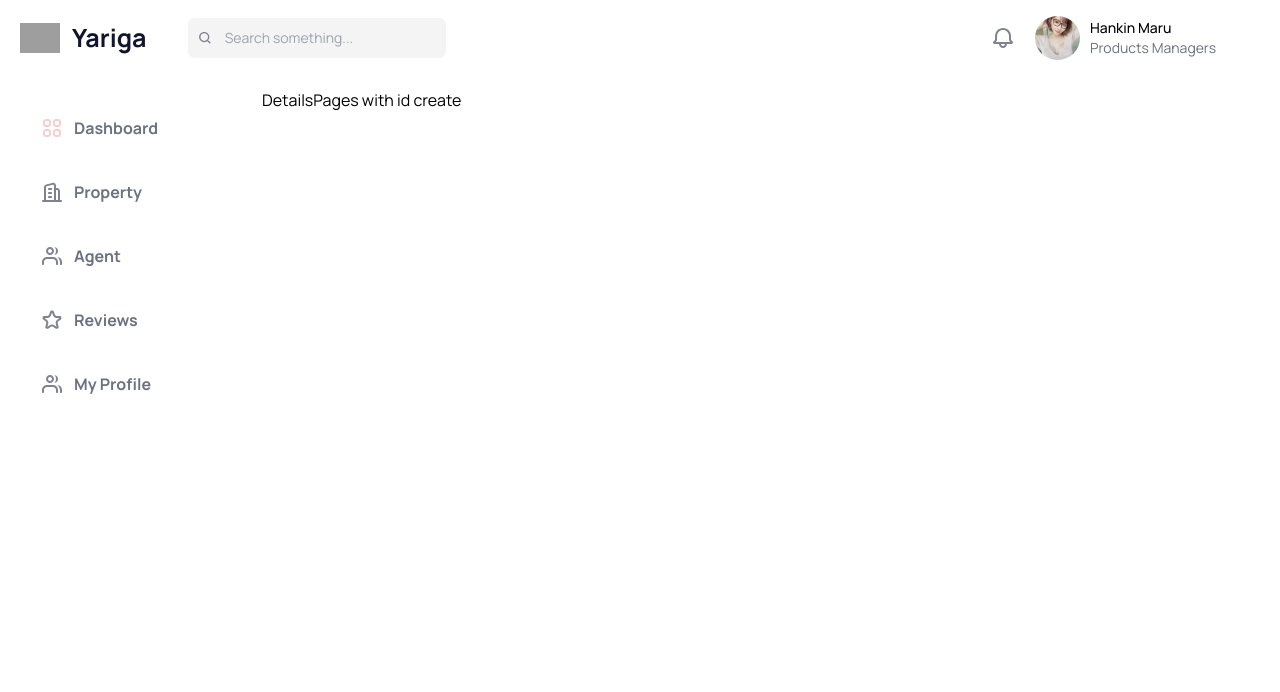
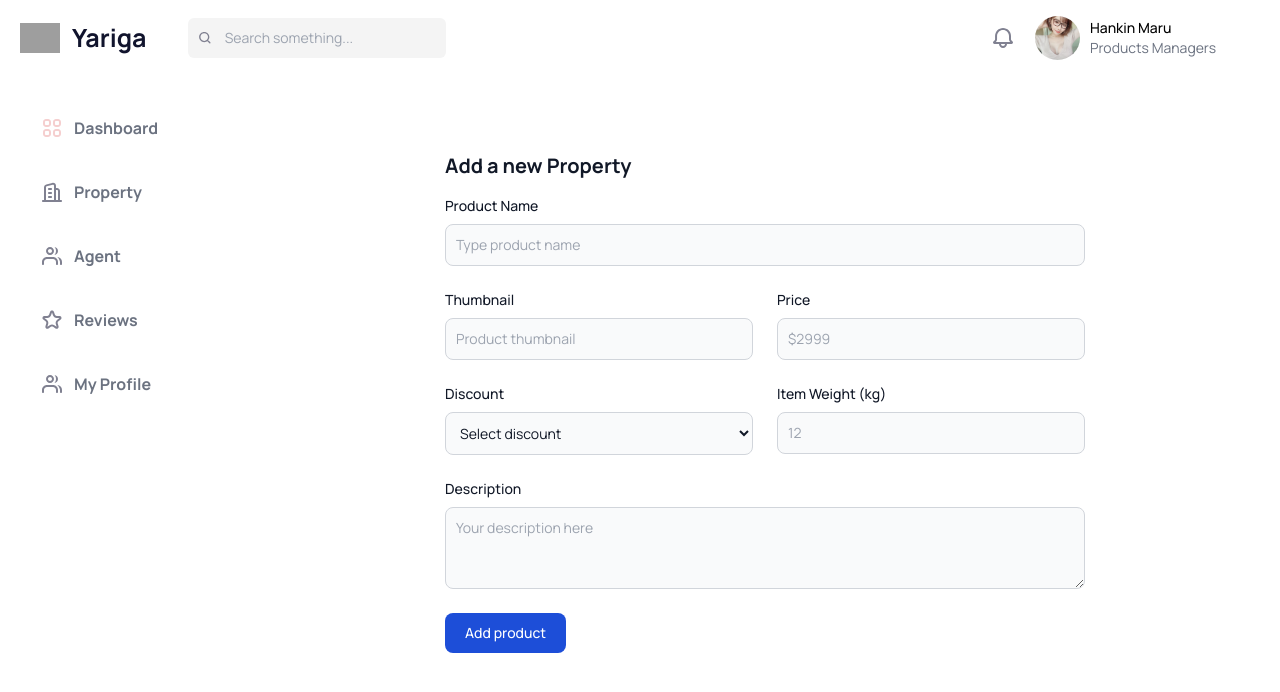
Before and after one commit to Vanthuy2002/next-begins, a Next.js app: page /property/create in a window 1280 px wide. Shown: the top 692 px of the page. Built offline with nearby package versions, Linux system fonts and the light colour scheme; grey boxes are pictures that could not be loaded.

Commit message:
fetching api with react query

```diff
--- /dev/null
+++ b/src/Effect/Loading.tsx
@@ -0,0 +1,27 @@
+import Flexbox from '@/components/Layout/Flex';
+import React from 'react';
+
+const Loading = () => {
+  return (
+    <Flexbox className='h-[calc(100vh-125px)] justify-center'>
+      <svg
+        aria-hidden='true'
+        className='inline w-10 h-10 mr-2 text-gray-200 animate-spin dark:text-gray-600 fill-blue-600'
+        viewBox='0 0 100 101'
+        fill='none'
+        xmlns='http://www.w3.org/2000/svg'
+      >
+        <path
+          d='M100 50.5908C100 78.2051 77.6142 100.591 50 100.591C22.3858 100.591 0 78.2051 0 50.5908C0 22.9766 22.3858 0.59082 50 0.59082C77.6142 0.59082 100 22.9766 100 50.5908ZM9.08144 50.5908C9.08144 73.1895 27.4013 91.5094 50 91.5094C72.5987 91.5094 90.9186 73.1895 90.9186 50.5908C90.9186 27.9921 72.5987 9.67226 50 9.67226C27.4013 9.67226 9.08144 27.9921 9.08144 50.5908Z'
+          fill='currentColor'
+        />
+        <path
+          d='M93.9676 39.0409C96.393 38.4038 97.8624 35.9116 97.0079 33.5539C95.2932 28.8227 92.871 24.3692 89.8167 20.348C85.8452 15.1192 80.8826 10.7238 75.2124 7.41289C69.5422 4.10194 63.2754 1.94025 56.7698 1.05124C51.7666 0.367541 46.6976 0.446843 41.7345 1.27873C39.2613 1.69328 37.813 4.19778 38.4501 6.62326C39.0873 9.04874 41.5694 10.4717 44.0505 10.1071C47.8511 9.54855 51.7191 9.52689 55.5402 10.0491C60.8642 10.7766 65.9928 12.5457 70.6331 15.2552C75.2735 17.9648 79.3347 21.5619 82.5849 25.841C84.9175 28.9121 86.7997 32.2913 88.1811 35.8758C89.083 38.2158 91.5421 39.6781 93.9676 39.0409Z'
+          fill='currentFill'
+        />
+      </svg>
+    </Flexbox>
+  );
+};
+
+export default Loading;
--- a/src/app/property/[id]/page.tsx
+++ b/src/app/property/[id]/page.tsx
@@ -1,6 +1,6 @@
 'use client';
 import MainLayout from '@/components/Layout';
-import { useParams } from 'next/navigation';
+import { useParams, useSearchParams } from 'next/navigation';
 import React from 'react';
 
 const DetailsPages = () => {
--- /dev/null
+++ b/src/app/property/create/page.tsx
@@ -0,0 +1,149 @@
+'use client';
+import MainLayout from '@/components/Layout';
+import { createProducts } from '@/services/property.service';
+import { useMutation, useQueryClient } from '@tanstack/react-query';
+import React, { FormEvent, useState } from 'react';
+
+const CreateProperty = () => {
+  const [propertiesVal, setPropertiesVal] = useState<Partial<IApiTypes>>();
+  const queryClient = useQueryClient();
+
+  const handleChange = (e: IEvents) => {
+    setPropertiesVal((prev) => ({ ...prev, [e.target.name]: e.target.value }));
+  };
+
+  const mutation = useMutation({
+    mutationFn: (values: Partial<IApiTypes> | undefined) =>
+      createProducts(values),
+    onSuccess: () => {
+      queryClient.invalidateQueries({ queryKey: ['products'] });
+    },
+  });
+
+  const handleSubmit = (e: FormEvent<HTMLFormElement>) => {
+    e.preventDefault();
+    mutation.mutate(propertiesVal);
+  };
+
+  return (
+    <MainLayout>
+      <section className='bg-white dark:bg-gray-900'>
+        <div className='py-8 px-4 mx-auto max-w-2xl lg:py-16'>
+          <h2 className='mb-4 text-xl font-bold text-gray-900 dark:text-white'>
+            Add a new Property
+          </h2>
+          <form autoComplete='off' onSubmit={handleSubmit}>
+            <div className='grid gap-4 sm:grid-cols-2 sm:gap-6'>
+              <div className='sm:col-span-2'>
+                <label
+                  htmlFor='title'
+                  className='block mb-2 text-sm font-medium text-gray-900 dark:text-white'
+                >
+                  Product Name
+                </label>
+                <input
+                  onChange={handleChange}
+                  type='text'
+                  name='title'
+                  id='title'
+                  className='bg-gray-50 border border-gray-300 text-gray-900 text-sm rounded-lg focus:ring-primary-600 focus:border-primary-600 block w-full p-2.5 dark:bg-gray-700 dark:border-gray-600 dark:placeholder-gray-400 dark:text-white dark:focus:ring-primary-500 dark:focus:border-primary-500'
+                  placeholder='Type product name'
+                />
+              </div>
+              <div className='w-full'>
+                <label
+                  htmlFor='thumbnail'
+                  className='block mb-2 text-sm font-medium text-gray-900 dark:text-white'
+                >
+                  Thumbnail
+                </label>
+                <input
+                  onChange={handleChange}
+                  type='text'
+                  name='thumbnail'
+                  id='thumbnail'
+                  className='bg-gray-50 border border-gray-300 text-gray-900 text-sm rounded-lg focus:ring-primary-600 focus:border-primary-600 block w-full p-2.5 dark:bg-gray-700 dark:border-gray-600 dark:placeholder-gray-400 dark:text-white dark:focus:ring-primary-500 dark:focus:border-primary-500'
+                  placeholder='Product thumbnail'
+                />
+              </div>
+              <div className='w-full'>
+                <label
+                  htmlFor='price'
+                  className='block mb-2 text-sm font-medium text-gray-900 dark:text-white'
+                >
+                  Price
+                </label>
+                <input
+                  onChange={handleChange}
+                  type='text'
+                  name='price'
+                  id='price'
+                  className='bg-gray-50 border border-gray-300 text-gray-900 text-sm rounded-lg focus:ring-primary-600 focus:border-primary-600 block w-full p-2.5 dark:bg-gray-700 dark:border-gray-600 dark:placeholder-gray-400 dark:text-white dark:focus:ring-primary-500 dark:focus:border-primary-500'
+                  placeholder='$2999'
+                />
+              </div>
+              <div>
+                <label
+                  htmlFor='discountPercentage'
+                  className='block mb-2 text-sm font-medium text-gray-900 dark:text-white'
+                >
+                  Discount
+                </label>
+                <select
+                  onChange={handleChange}
+                  id='discountPercentage'
+                  name='discountPercentage'
+                  className='bg-gray-50 border border-gray-300 text-gray-900 text-sm rounded-lg focus:ring-primary-500 focus:border-primary-500 block w-full p-2.5 dark:bg-gray-700 dark:border-gray-600 dark:placeholder-gray-400 dark:text-white dark:focus:ring-primary-500 dark:focus:border-primary-500'
+                >
+                  <option value=''>Select discount</option>
+                  <option value='10%'>10%</option>
+                  <option value='30%'>30%</option>
+                  <option value='15%'>15%</option>
+                  <option value='25%'>25%</option>
+                </select>
+              </div>
+              <div>
+                <label
+                  htmlFor='item-weight'
+                  className='block mb-2 text-sm font-medium text-gray-900 dark:text-white'
+                >
+                  Item Weight (kg)
+                </label>
+                <input
+                  onChange={handleChange}
+                  type='number'
+                  name='item-weight'
+                  id='item-weight'
+                  className='bg-gray-50 border border-gray-300 text-gray-900 text-sm rounded-lg focus:ring-primary-600 focus:border-primary-600 block w-full p-2.5 dark:bg-gray-700 dark:border-gray-600 dark:placeholder-gray-400 dark:text-white dark:focus:ring-primary-500 dark:focus:border-primary-500'
+                  placeholder='12'
+                />
+              </div>
+              <div className='sm:col-span-2'>
+                <label
+                  htmlFor='description'
+                  className='block mb-2 text-sm font-medium text-gray-900 dark:text-white'
+                >
+                  Description
+                </label>
+                <textarea
+                  id='description'
+                  name='description'
+                  rows={3}
+                  onChange={handleChange}
+                  className='block p-2.5 w-full text-sm text-gray-900 bg-gray-50 rounded-lg border border-gray-300 focus:ring-primary-500 focus:border-primary-500 dark:bg-gray-700 dark:border-gray-600 dark:placeholder-gray-400 dark:text-white dark:focus:ring-primary-500 dark:focus:border-primary-500'
+                  placeholder='Your description here'
+                ></textarea>
+              </div>
+            </div>
+            <button className='inline-flex items-center px-5 py-2.5 mt-4 sm:mt-6 text-sm font-medium text-center text-white bg-blue-700 rounded-lg focus:ring-4 focus:ring-primary-200 dark:focus:ring-primary-900 hover:bg-blue-800'>
+              Add product
+            </button>
+          </form>
+        </div>
+      </section>
+    </MainLayout>
+  );
+};
+
+export default CreateProperty;
+// https://source.unsplash.com/random
--- a/src/components/module/Property/PropertyItem.tsx
+++ b/src/components/module/Property/PropertyItem.tsx
@@ -7,13 +7,16 @@ import Link from 'next/link';
 
 interface Child {
   children?: React.ReactNode;
-  item: IApiTypes;
+  item: Partial<IApiTypes> | undefined;
 }
 
 const PropertyItem = ({ item }: Child) => {
   return (
     <div className='flex gap-[10px]'>
-      <Link href={`/property/${item.id}`} className='relative flex-shrink-0'>
+      <Link
+        href={`/property/${item?.id}?query=${item?.title}`}
+        className='relative flex-shrink-0'
+      >
         <Image
           alt='setup'
           width={`${200}`}
@@ -28,10 +31,10 @@ const PropertyItem = ({ item }: Child) => {
           as='span'
           className='inline-block p-2 mb-3 text-sm font-semibold text-blue-700 bg-blue-400 rounded-md'
         >
-          {item.price}$
+          {item?.price}$
         </Typography>
         <Typography className='mb-2 font-semibold' as='h3'>
-          {item.title}
+          {item?.title}
         </Typography>
 
         <Flexbox className='gap-1 !items-start'>
@@ -39,7 +42,7 @@ const PropertyItem = ({ item }: Child) => {
             <StarIcon></StarIcon>
           </span>
           <Typography className='text-gray-400' as='h3'>
-            {item.description}
+            {item?.description}
           </Typography>
         </Flexbox>
       </div>
--- /dev/null
+++ b/src/services/property.service.ts
@@ -0,0 +1,26 @@
+import { api } from '@/utils/constant';
+
+const getProductsFromApi = async () => {
+  try {
+    const res = await api.get('/products?limit=10');
+    const products: Partial<IApiTypes[] | []> = res.data.products;
+    return products;
+  } catch (error) {
+    console.log(error);
+  }
+};
+
+const createProducts = async (values: Partial<IApiTypes> | undefined) => {
+  try {
+    const res = await api.post<Partial<IApiTypes>>(`/products/add`, values, {
+      headers: {
+        'Content-Type': 'application/json',
+      },
+    });
+    return res.data;
+  } catch (error) {
+    console.log(error);
+  }
+};
+
+export { getProductsFromApi, createProducts };
--- a/src/utils/type.d.ts
+++ b/src/utils/type.d.ts
@@ -11,3 +11,7 @@ interface IApiTypes {
   thumbnail: string;
   images: string[];
 }
+
+type IEvents = React.ChangeEvent<
+  HTMLInputElement | HTMLTextAreaElement | HTMLSelectElement
+>;
```
Also changed, not shown: src/app/property/page.tsx (+30 -19 lines).
